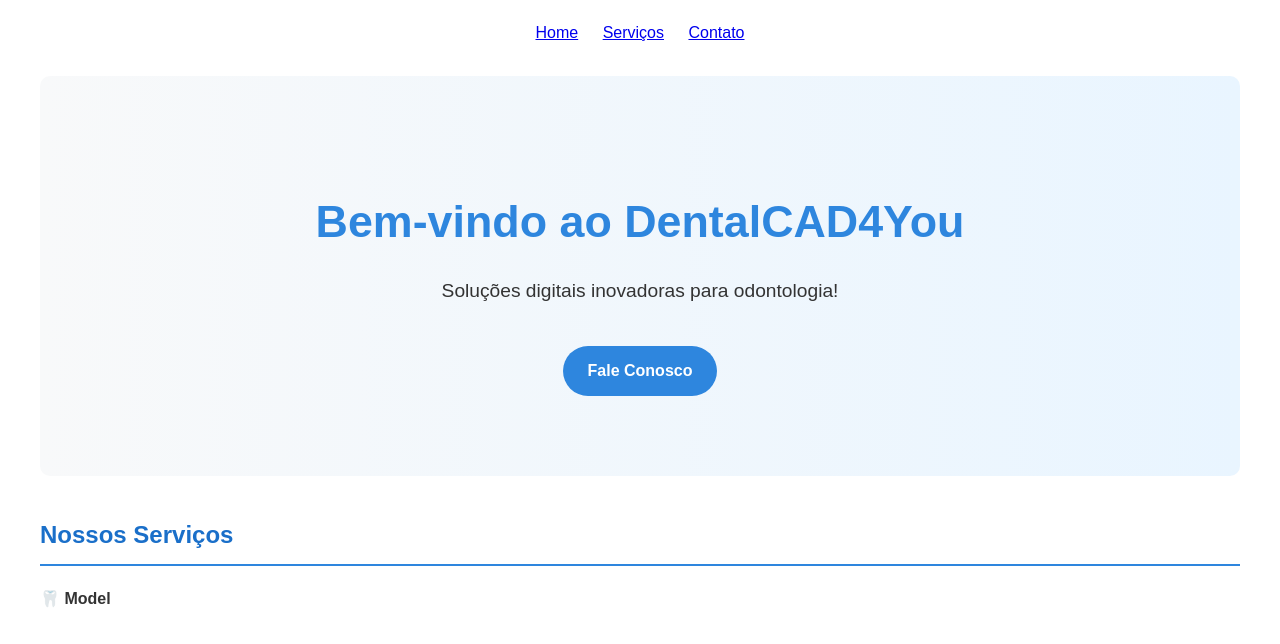
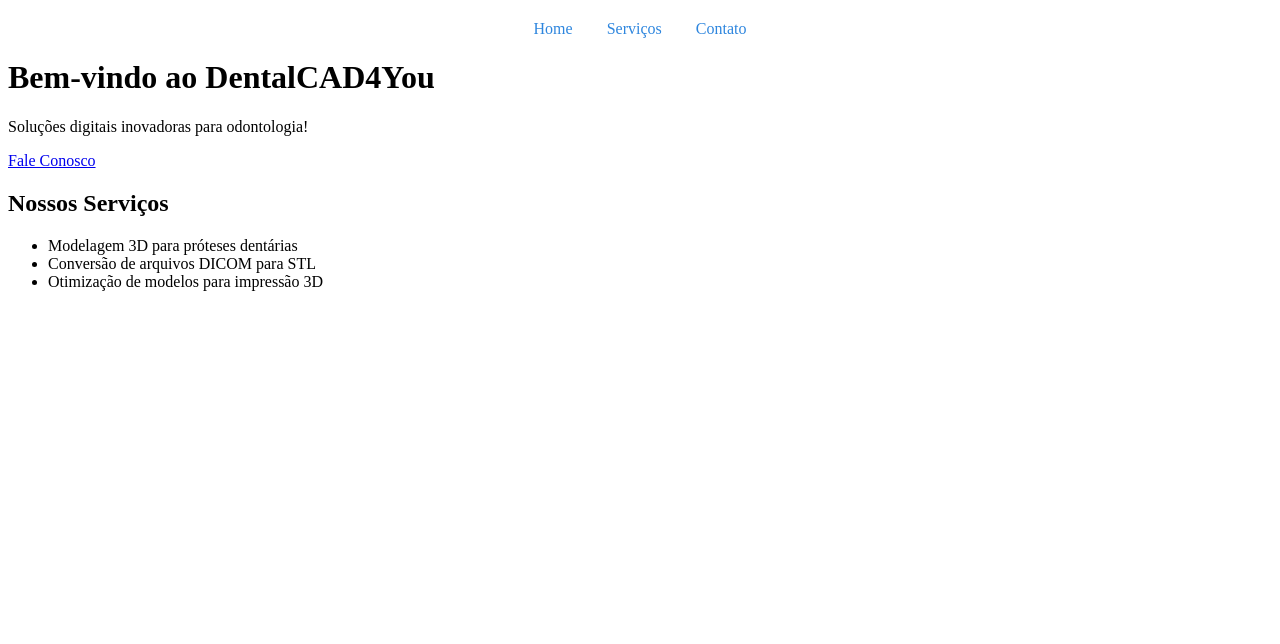
Before and after one commit to cdincao/cdincao.github.io, a plain HTML site: page index.html in a window 1280 px wide. Drawn offline with Linux system fonts and the light colour scheme.

Commit message:
Update index.html

```diff
--- a/index.html
+++ b/index.html
@@ -1,79 +1,31 @@
 <!DOCTYPE html>
-<html lang="pt-BR">
+<html>
 <head>
-    <meta charset="UTF-8">
-    <meta name="viewport" content="width=device-width, initial-scale=1.0">
-    <title>DentalCAD4You - Inovação em Odontologia Digital</title>
+    <title>DentalCAD4You</title>
     <style>
-        :root {
-            --azul-principal: #2e86de;
-            --azul-escuro: #1a6fc9;
-        }
-        body {
-            font-family: 'Arial', sans-serif;
-            line-height: 1.6;
-            max-width: 1200px;
-            margin: 0 auto;
-            padding: 20px;
-            color: #333;
-        }
-        header {
-            text-align: center;
-            padding: 80px 0;
-            background: linear-gradient(to right, #f8f9fa, #e9f5ff);
-            border-radius: 10px;
-            margin-bottom: 40px;
-        }
-        h1 {
-            color: var(--azul-principal);
-            font-size: 2.8em;
-            margin-bottom: 15px;
-        }
-        h2 {
-            color: var(--azul-escuro);
-            border-bottom: 2px solid var(--azul-principal);
-            padding-bottom: 10px;
-            margin-top: 40px;
-        }
-        .btn {
-            display: inline-block;
-            background: var(--azul-principal);
-            color: white;
-            padding: 12px 25px;
-            border-radius: 30px;
-            text-decoration: none;
-            margin-top: 20px;
-            font-weight: bold;
-            transition: all 0.3s;
-        }
-        .btn:hover {
-            background: var(--azul-escuro);
-            transform: translateY(-3px);
-            box-shadow: 0 5px 15px rgba(46, 134, 222, 0.3);
-        }
-        footer {
-            text-align: center;
-            margin-top: 80px;
-            padding: 20px;
-            background: #f8f9fa;
-            border-radius: 10px;
-        }
+        nav { text-align: center; margin: 20px 0; }
+        nav a { margin: 0 15px; text-decoration: none; color: #2e86de; }
     </style>
 </head>
 <body>
-    <nav style="margin-bottom: 30px; text-align: center;">
-    <a href="index.html" style="margin: 0 10px;">Home</a>
-    <a href="servicos.html" style="margin: 0 10px;">Serviços</a>
-    <a href="contato.html" style="margin: 0 10px;">Contato</a>
-</nav>
-    <header>
-        <h1>Bem-vindo ao DentalCAD4You</h1>
-        <p style="font-size: 1.2em;">Soluções digitais inovadoras para odontologia!</p>
-        <a href="contato.html" class="btn">Fale Conosco</a>
-    </header>
+    <!-- Menu de Navegação ADICIONADO AQUI -->
+    <nav>
+        <a href="index.html">Home</a>
+        <a href="servicos.html">Serviços</a>
+        <a href="contato.html">Contato</a>
+    </nav>
 
-    <main>
-        <section>
-            <h2>Nossos Serviços</h2>
-            <ul style="list-style-type: none; padding: 0;">
-                <li>🦷 <strong>Model
+    <h1>Bem-vindo ao DentalCAD4You</h1>
+    <p>Soluções digitais inovadoras para odontologia!</p>
+    <a href="contato.html" style="...">Fale Conosco</a> <!-- Mantenha seu botão existente -->
+
+    <section>
+        <h2>Nossos Serviços</h2>
+        <ul>
+            <li>Modelagem 3D para próteses dentárias</li>
+            <li>Conversão de arquivos DICOM para STL</li>
+            <li>Otimização de modelos para impressão 3D</li>
+        </ul>
+    </section>
+</body>
+</html>
```
